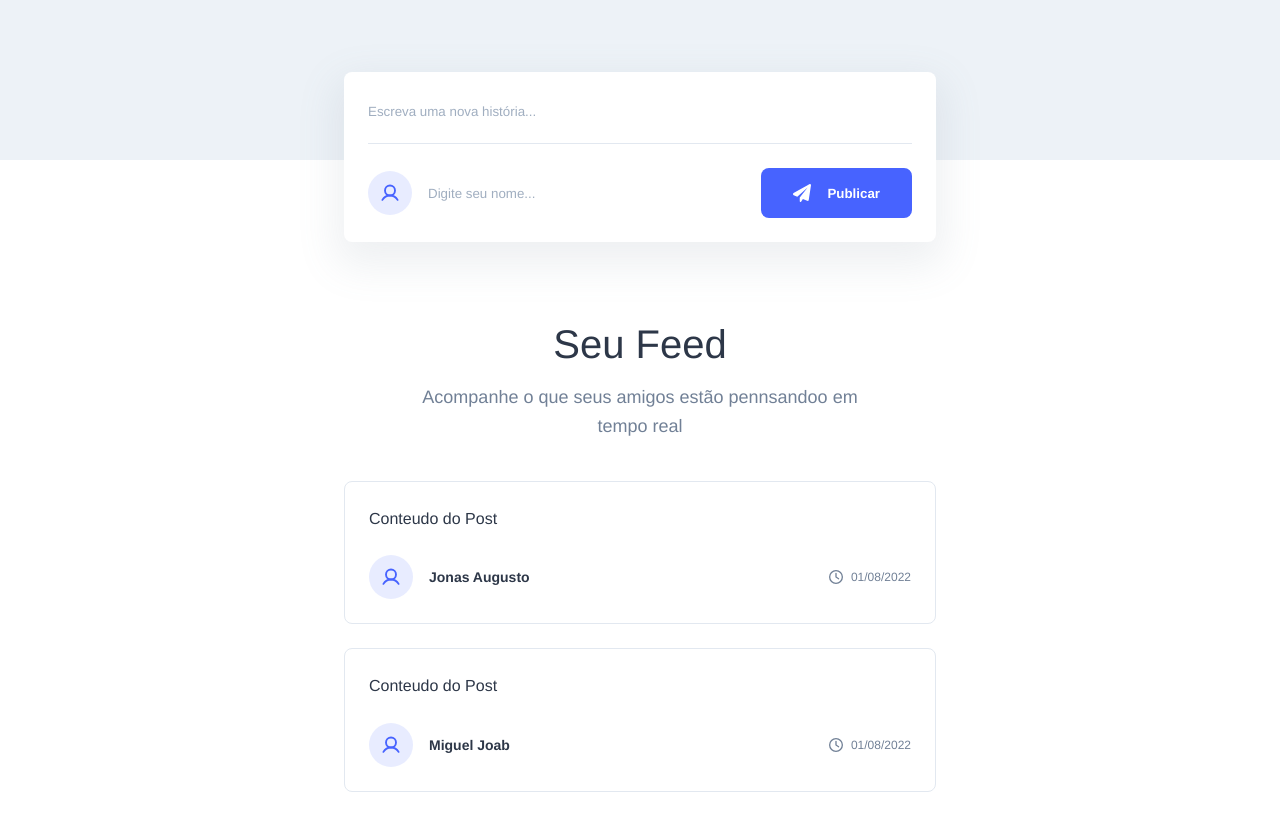
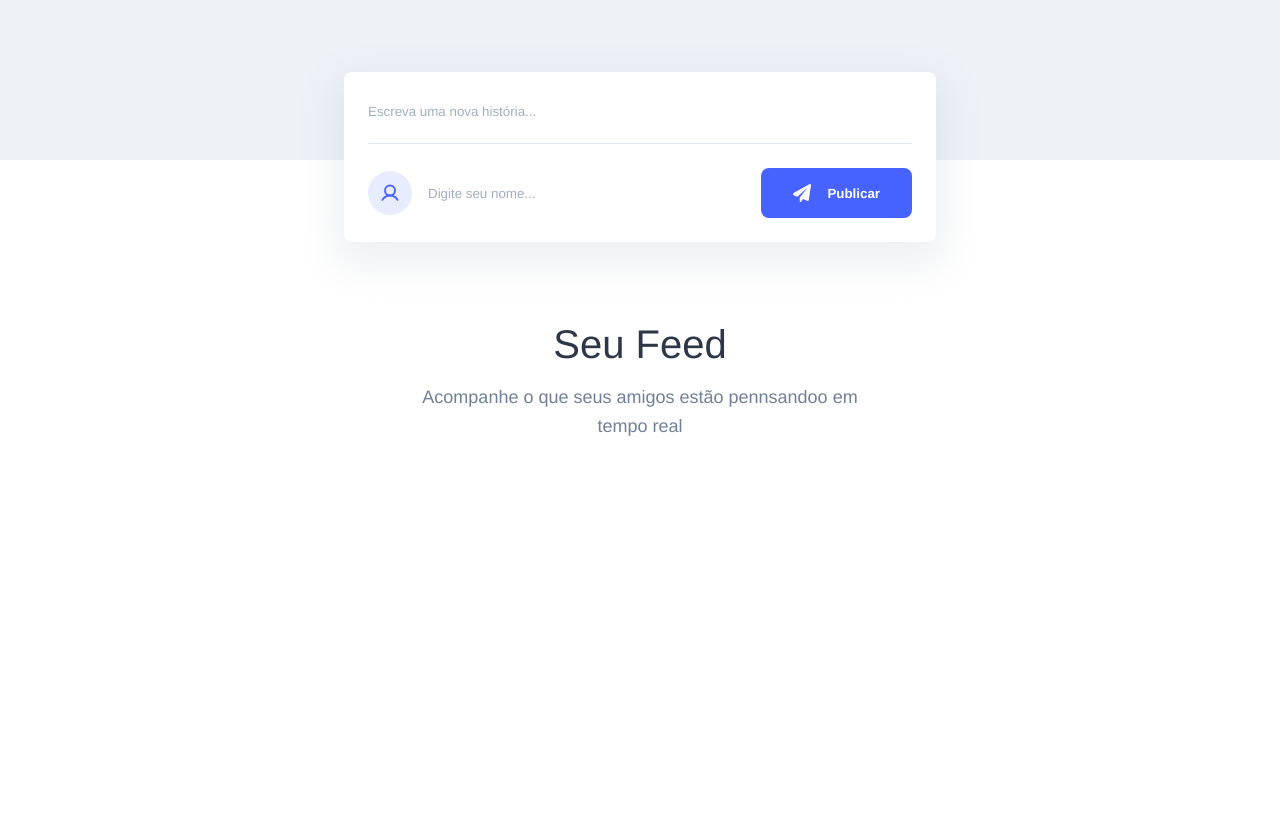
Before and after one commit to jonasaugust1/Social-React-App, a React (Create React App) app: page / in a window 1280 px wide. Shown: the top 830 px of the page. After the commit the page ends 800 px from the top, so only its background shows below. Built offline with nearby package versions, Linux system fonts and the light colour scheme; a web font is replaced by a local one.

Commit message:
:sparkles: feat: Acidionando funcionalidades de Submit

```diff
--- a/src/App.js
+++ b/src/App.js
@@ -1,38 +1,45 @@
-import './styles/App.css'
+import { useState } from 'react'
 import userIcon from './images/user.svg'
 import paperPlaneIcon from './images/paper-plane.svg'
 import clockIcon from './images/clock.svg'
 import emptyFolderIcon from './images/empty-folder.svg'
 import './styles/PostForm.css'
 import './styles/Feed.css'
+import './styles/App.css'
 
 
 export default function App() {
 
-    const posts = [
-        {
-            id: Math.random(),
-            content: 'Conteudo do Post',
-            userName: 'Jonas Augusto',
-            publishedAt: new Date(),
-        },
-        {
-            id: Math.random(),
-            content: 'Conteudo do Post',
-            userName: 'Miguel Joab',
-            publishedAt: new Date(),
-        },
-    ]
+    const [history, setHistory] = useState('')
 
-    // const posts = []
+    const [userName, setUserName] = useState('')
+
+    const [posts, setPosts] = useState([])
+
+    function handleSubmit(e) {
+        e.preventDefault()
+
+        setPosts([
+            ...posts,
+            {
+                id: Math.random(),
+                content: history,
+                userName, //Como o nome da constante é o mesmo nome da chave podemos definir o userName assim
+                publishedAt: new Date(),
+            }
+        ])
+
+        setHistory('')
+        setUserName('')
+    }
 
     return (
         <div className='wrapper'>
-            <form className='post-form' onSubmit={() => alert('Formulário submetido')}>
-                <input placeholder="Escreva uma nova história..."/>
+            <form className='post-form' onSubmit={handleSubmit}>
+                <input value={history} placeholder="Escreva uma nova história..." onChange={(e) => setHistory(e.target.value)}/> {/* onChange para capturar o que o usuário está preenchendo no input*/}
                 <div>
                     <img src={userIcon} alt="Ícone de usuário"/>
-                    <input placeholder="Digite seu nome..." />
+                    <input value={userName} placeholder="Digite seu nome..." onChange={(e) => setUserName(e.target.value)}/> {/*Para controlar o valor que está no compo do input através do React, o valor que está lá dentro é o nosso estado usamos o value={state} */}
                     <button type="submit">
                         <img src={paperPlaneIcon} alt="Enviar"/>
                         Publicar
@@ -42,7 +49,7 @@ export default function App() {
 
             <main>
                 {
-                    posts.length > 0 && (
+                    posts && (
                         <>
                             <header>
                                 <h1>Seu Feed</h1>
@@ -71,7 +78,7 @@ export default function App() {
                 )}
 
                 {
-                    posts.length === 0 && (
+                    !posts && (
                     <div className='feed-status'>
                         <img src={emptyFolderIcon} alt="Pasta Vazia" />
                         <h1>Não encontramos nada</h1>
```
